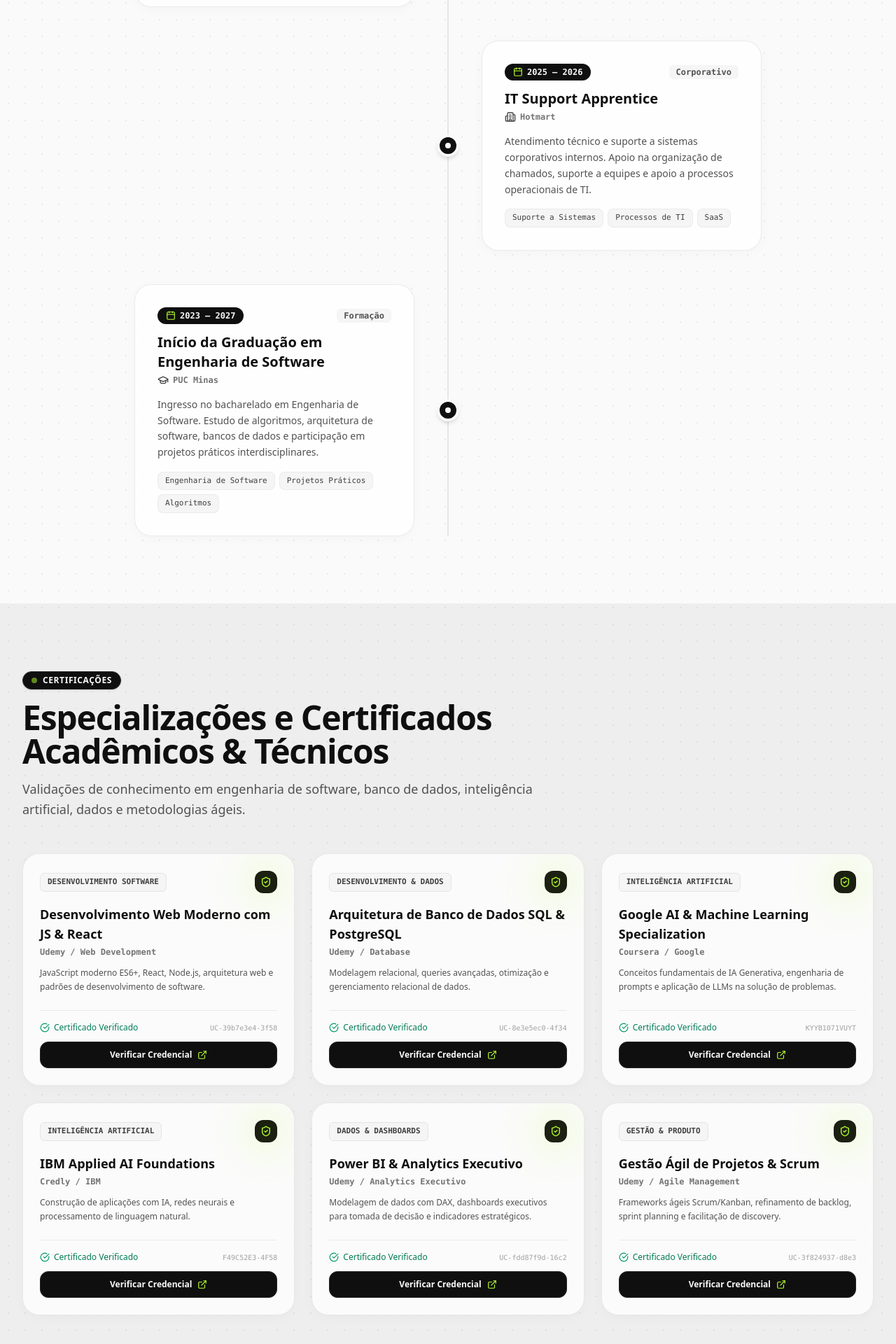
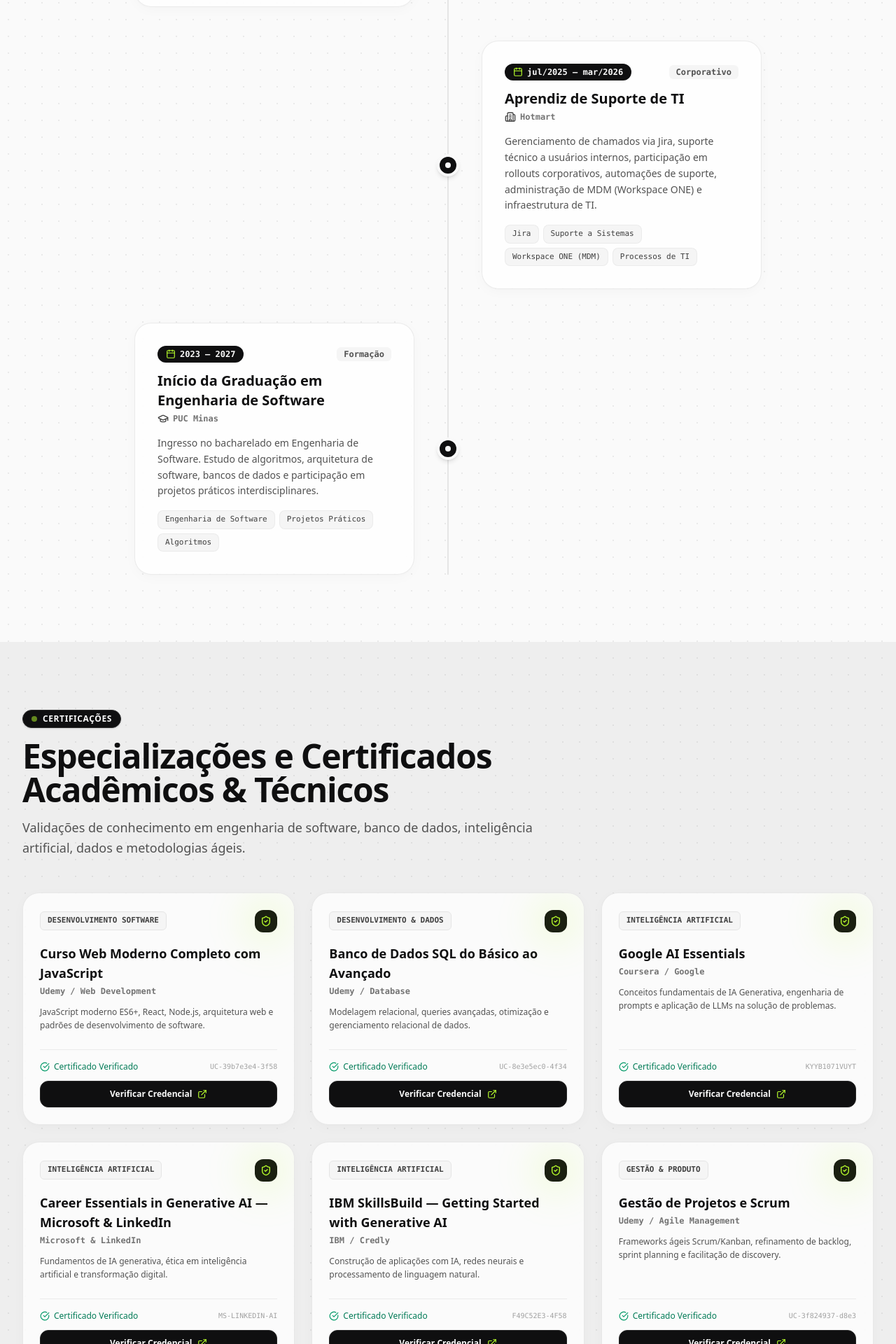
Before and after one commit to Joaogabrielmaia/joaogabrielmaia.github.io, a Next.js app: page / in a window 1280 px wide. Shown: the part 5960-7880 px from the top of the page at 70% size. Built offline with nearby package versions, Linux system fonts and the light colour scheme.

Commit message:
upgrade pdf

```diff
--- a/components/Certifications.tsx
+++ b/components/Certifications.tsx
@@ -6,7 +6,7 @@
 
 const certifications = [
   {
-    title: "Desenvolvimento Web Moderno com JS & React",
+    title: "Curso Web Moderno Completo com JavaScript",
     issuer: "Udemy / Web Development",
     category: "Desenvolvimento Software",
     description: "JavaScript moderno ES6+, React, Node.js, arquitetura web e padrões de desenvolvimento de software.",
@@ -14,7 +14,7 @@
     url: "https://www.udemy.com/certificate/UC-39b7e3e4-3f58-489e-955a-9ac5601972bb/",
   },
   {
-    title: "Arquitetura de Banco de Dados SQL & PostgreSQL",
+    title: "Banco de Dados SQL do Básico ao Avançado",
     issuer: "Udemy / Database",
     category: "Desenvolvimento & Dados",
     description: "Modelagem relacional, queries avançadas, otimização e gerenciamento relacional de dados.",
@@ -22,7 +22,7 @@
     url: "https://www.udemy.com/certificate/UC-8e3e5ec0-4f34-4de1-9d5d-42abf8018289/",
   },
   {
-    title: "Google AI & Machine Learning Specialization",
+    title: "Google AI Essentials",
     issuer: "Coursera / Google",
     category: "Inteligência Artificial",
     description: "Conceitos fundamentais de IA Generativa, engenharia de prompts e aplicação de LLMs na solução de problemas.",
@@ -30,23 +30,23 @@
     url: "https://www.coursera.org/account/accomplishments/specialization/KYYB1071VUYT",
   },
   {
-    title: "IBM Applied AI Foundations",
-    issuer: "Credly / IBM",
+    title: "Career Essentials in Generative AI — Microsoft & LinkedIn",
+    issuer: "Microsoft & LinkedIn",
+    category: "Inteligência Artificial",
+    description: "Fundamentos de IA generativa, ética em inteligência artificial e transformação digital.",
+    code: "MS-LINKEDIN-AI",
+    url: "https://www.linkedin.com/learning/certificates/career-essentials-in-generative-ai",
+  },
+  {
+    title: "IBM SkillsBuild — Getting Started with Generative AI",
+    issuer: "IBM / Credly",
     category: "Inteligência Artificial",
     description: "Construção de aplicações com IA, redes neurais e processamento de linguagem natural.",
     code: "F49C52E3-4F58",
     url: "https://www.credly.com/badges/f49c52e3-4f58-4c8a-8e11-cf80af175739",
   },
   {
-    title: "Power BI & Analytics Executivo",
-    issuer: "Udemy / Analytics Executivo",
-    category: "Dados & Dashboards",
-    description: "Modelagem de dados com DAX, dashboards executivos para tomada de decisão e indicadores estratégicos.",
-    code: "UC-fdd87f9d-16c2",
-    url: "https://www.udemy.com/certificate/UC-fdd87f9d-16c2-4e1b-807d-e8eb12d7500d/",
-  },
-  {
-    title: "Gestão Ágil de Projetos & Scrum",
+    title: "Gestão de Projetos e Scrum",
     issuer: "Udemy / Agile Management",
     category: "Gestão & Produto",
     description: "Frameworks ágeis Scrum/Kanban, refinamento de backlog, sprint planning e facilitação de discovery.",
--- a/components/Experience.tsx
+++ b/components/Experience.tsx
@@ -18,14 +18,14 @@
   },
   {
     year: "2025",
-    period: "2025 — 2026",
-    role: "IT Support Apprentice",
+    period: "jul/2025 — mar/2026",
+    role: "Aprendiz de Suporte de TI",
     company: "Hotmart",
     icon: Building2,
     badge: "Corporativo",
     description:
-      "Atendimento técnico e suporte a sistemas corporativos internos. Apoio na organização de chamados, suporte a equipes e apoio a processos operacionais de TI.",
-    tags: ["Suporte a Sistemas", "Processos de TI", "SaaS"],
+      "Gerenciamento de chamados via Jira, suporte técnico a usuários internos, participação em rollouts corporativos, automações de suporte, administração de MDM (Workspace ONE) e infraestrutura de TI.",
+    tags: ["Jira", "Suporte a Sistemas", "Workspace ONE (MDM)", "Processos de TI"],
   },
   {
     year: "2023",
```
Also changed, not shown: 2 other files (tests, documents, lock files or other folders).
